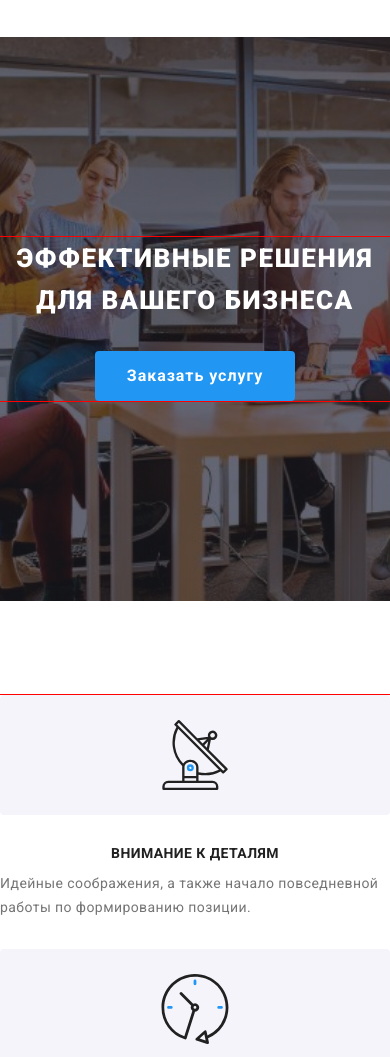
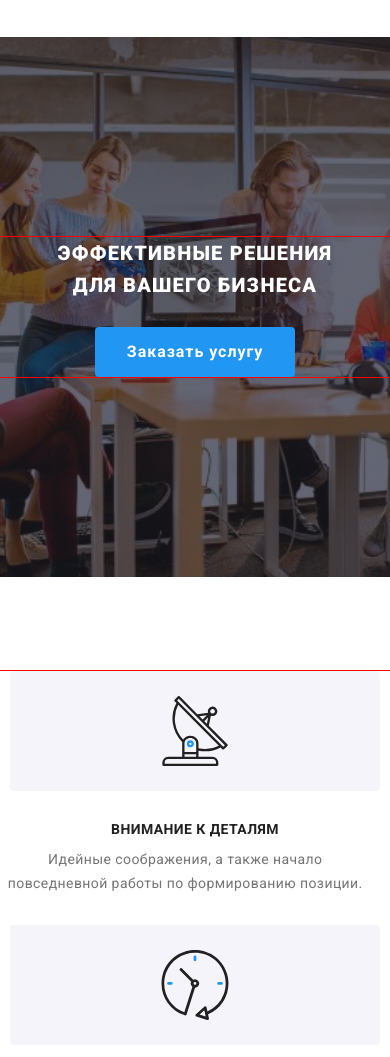
Before and after one commit to Larisa1489/goit-markup-hw-08, a plain HTML site: page index.html in a window 390 px wide. Shown: the part 43-1100 px from the top of the page. Drawn offline with nearby package versions, Linux system fonts and the light colour scheme.

Commit message:
правки

```diff
--- a/scss/components/_form-footer.scss
+++ b/scss/components/_form-footer.scss
@@ -79,7 +79,7 @@
   }
 
   @media screen and (max-width: 428px) {
-    width: 100%;
+    width: 90%;
     height: 50px;
   }
 }
--- a/scss/layout/_about.scss
+++ b/scss/layout/_about.scss
@@ -55,6 +55,12 @@
   @media screen and (max-width: 480px) {
     width: 450px;
     margin: 0;
+  }
+  @media screen and (max-width: 428px) {
+    width: 95%;
+    margin: 0;
+    margin-left: auto;
+    margin-right: auto;
   }
 }
 
@@ -132,8 +138,8 @@
     width: 354px;
   }
   @media screen and (max-width: 428px) {
-    width: 100%;
-    text-align: left;
+    width: 95%;
+    text-align: center;
   }
 }
 
--- a/scss/layout/_hero.scss
+++ b/scss/layout/_hero.scss
@@ -16,6 +16,16 @@
     background-image: linear-gradient(to right, rgba(47, 48, 58, 0.4), rgba(47, 48, 58, 0.4)),
       url(../images/hero/Header-img@2x_sm.png);
   }
+
+  // @media screen and (min-width: 480px) {
+  //   background-image: linear-gradient(to right, rgba(47, 48, 58, 0.4), rgba(47, 48, 58, 0.4)),
+  //     url(../images/hero/Header-img@1x_sm.png);
+
+  //   @media (min-device-pixel-ratio: 2), (min-resolution: 192dpi), (min-resolution: 2dppx) {
+  //     background-image: linear-gradient(to right, rgba(47, 48, 58, 0.4), rgba(47, 48, 58, 0.4)),
+  //       url(../images/hero/Header-img@2x_sm.png);
+  //   }
+  // }
 
   @media screen and (min-width: 768px) {
     background-image: linear-gradient(to right, rgba(47, 48, 58, 0.4), rgba(47, 48, 58, 0.4)),
@@ -59,12 +69,12 @@
     height: 84px;
   }
 
-  @media screen and (min-width: 375px) {
+  @media screen and (min-width: 320px) {
     font-style: normal;
-    font-size: 26px;
+    font-size: 20px;
     line-height: calc(42 / 26);
-    width: 360px;
-    height: 84px;
+    width: 320px;
+    height: 60px;
   }
 }
 .hero-btn {
--- a/scss/layout/_team.scss
+++ b/scss/layout/_team.scss
@@ -88,7 +88,9 @@
     height: 622px;
   }
   @media screen and (max-width: 428px) {
-    width: 100%;
+    width: 90%;
+    margin-left: auto;
+    margin-right: auto;
   }
 }
 .team-desc {
```
Also changed, not shown: css/main.css, css/main.min.css, 2 other files.
